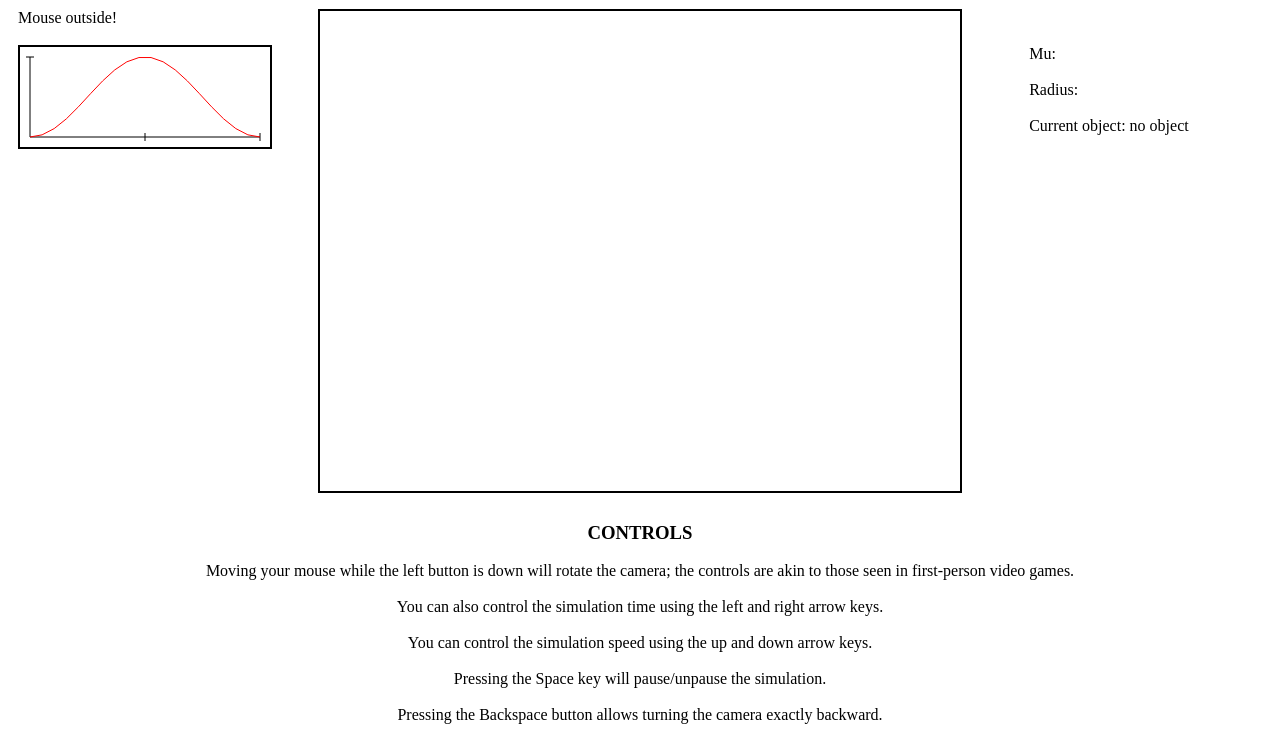
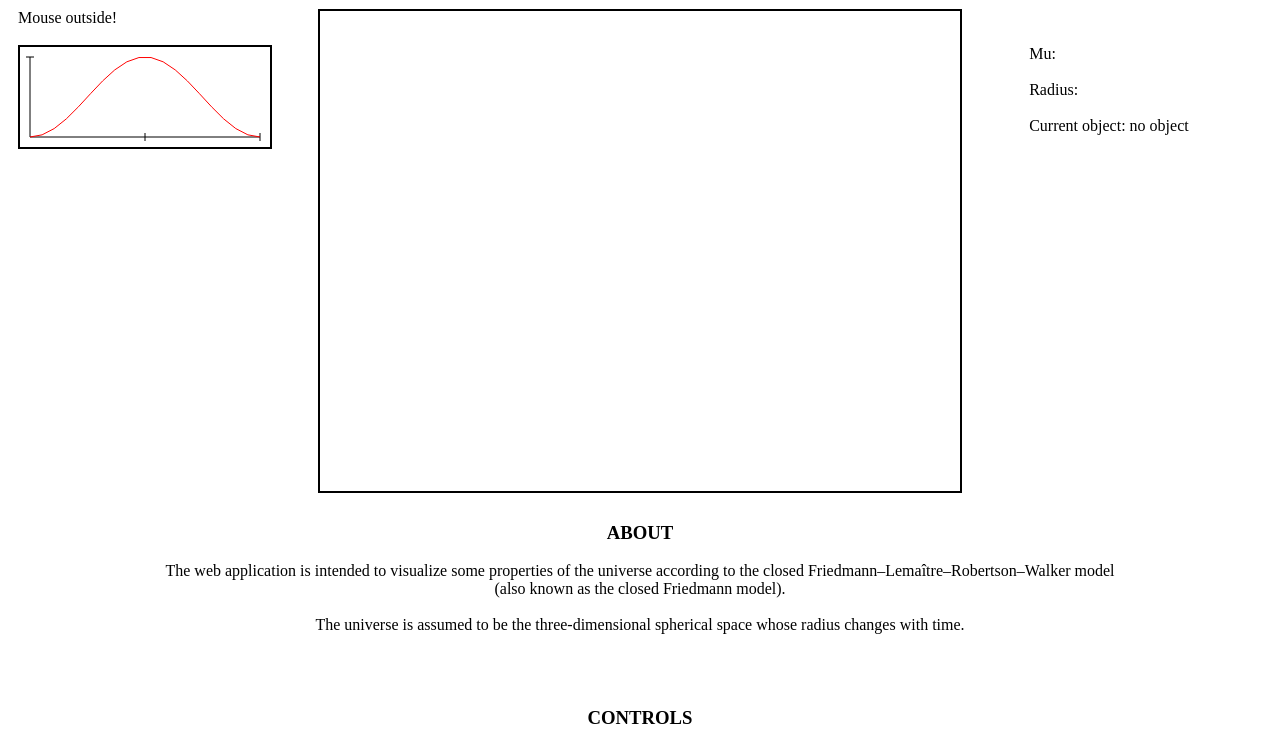
Before and after one commit to dmigranov/friedmann-web, a website with bundled scripts: page index.html in a window 1280 px wide. Shown: the part 56-800 px from the top of the page. Built offline with nearby package versions, Linux system fonts and the light colour scheme; a script that the page names is missing.

Commit message:
some text

```diff
--- a/index.html
+++ b/index.html
@@ -94,6 +94,15 @@
         </div>
     </div>
     <div id="instructions">
+        <h3>ABOUT</h3>
+        The web application is intended to visualize some properties of the universe according to the closed Friedmann–Lemaître–Robertson–Walker model
+        <br />
+        (also known as the closed Friedmann model).
+        <br /><br />
+        The universe is assumed to be the three-dimensional spherical space whose radius changes with time.
+        <br /><br />
+
+        <br /><br />
         <h3>CONTROLS</h3>
         Moving your mouse while the left button is down will rotate the camera; the controls are akin to those seen in
         first-person video games.
```
